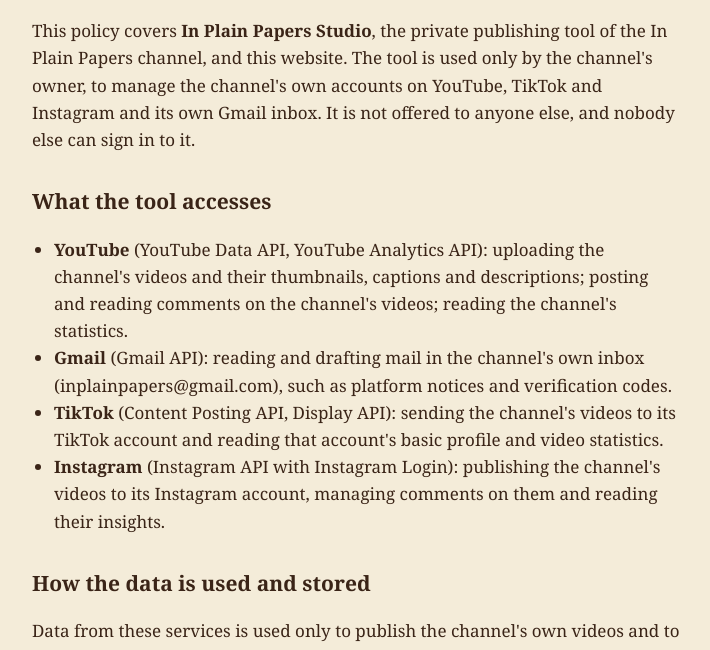
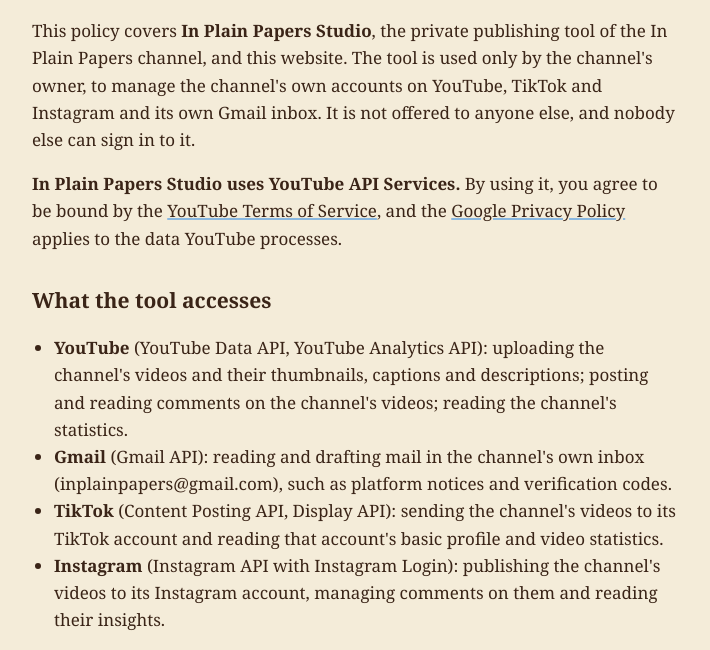
Before and after one commit to farflung-dearest512/farflung-dearest512.github.io, a plain HTML site: page privacy.html in a window 1280 px wide. Shown: the part 142-792 px from the top of the page, without its empty margins (284-994 px from the left). Drawn offline with Linux system fonts and the light colour scheme.

Commit message:
Privacy policy: name YouTube API Services

```diff
--- a/privacy.html
+++ b/privacy.html
@@ -18,6 +18,10 @@
   channel, and this website. The tool is used only by the channel's owner, to manage the channel's own accounts on
   YouTube, TikTok and Instagram and its own Gmail inbox. It is not offered to anyone else, and nobody else can sign
   in to it.</p>
+
+  <p><strong>In Plain Papers Studio uses YouTube API Services.</strong> By using it, you agree to be bound by the
+  <a href="https://www.youtube.com/t/terms">YouTube Terms of Service</a>, and the
+  <a href="https://policies.google.com/privacy">Google Privacy Policy</a> applies to the data YouTube processes.</p>
 
   <h2>What the tool accesses</h2>
   <ul>
```
